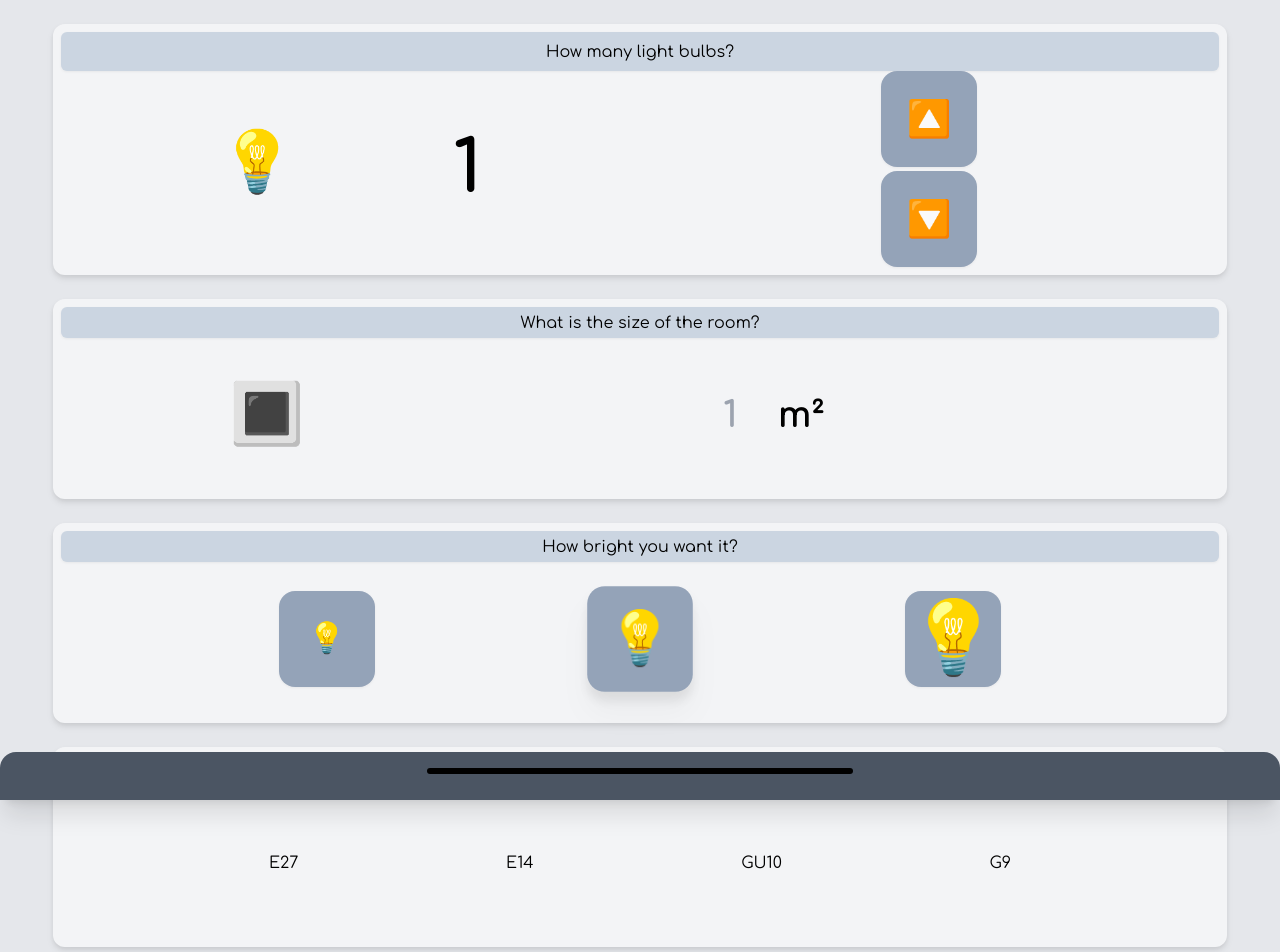
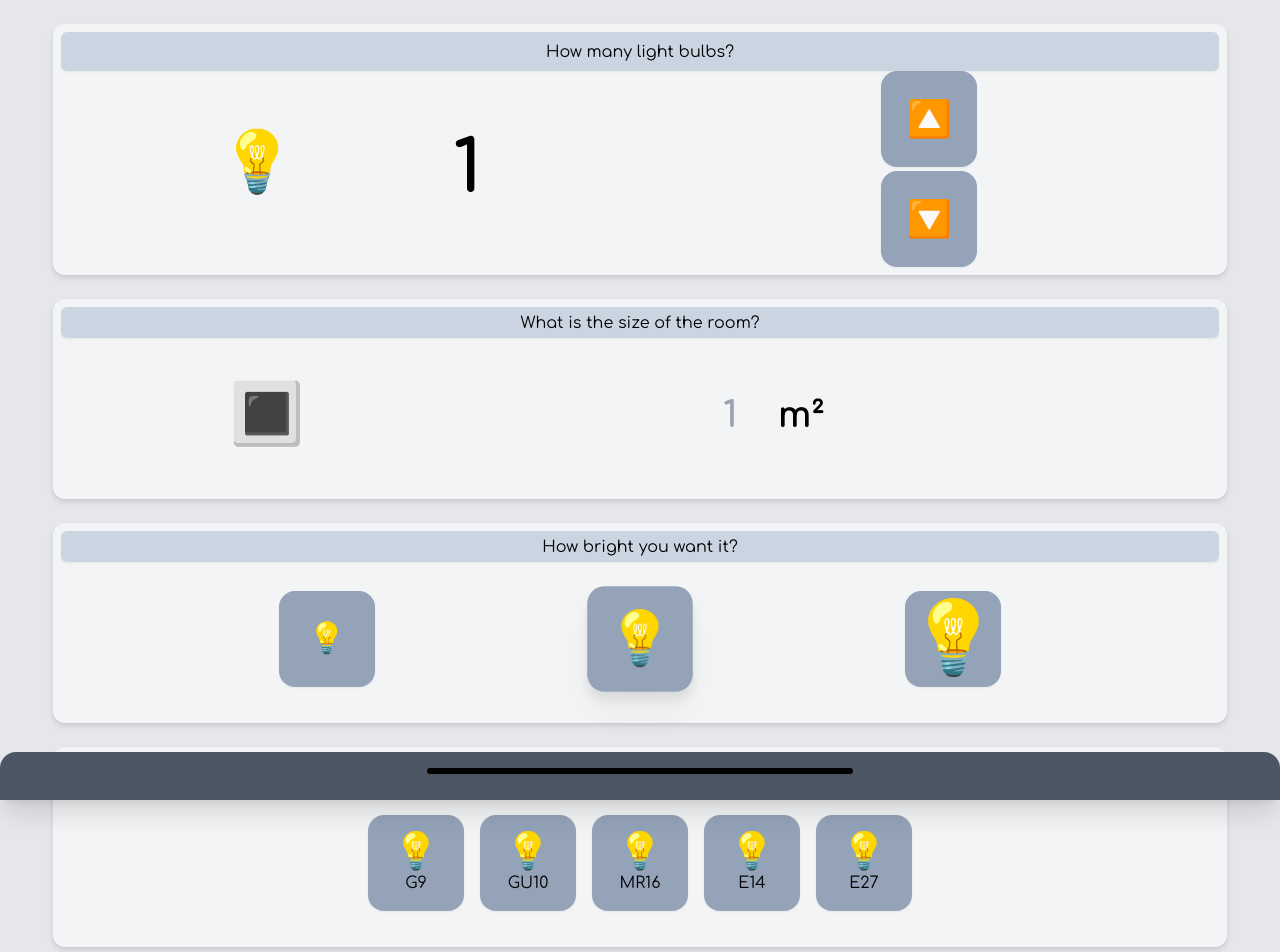
Before and after one commit to DevmianS/LightApp, a React (Vite) app: page / in a window 1280 px wide. Shown: the top 952 px of the page. Built offline with nearby package versions, Linux system fonts and the light colour scheme.

Commit message:
REACT - Finished BulbBase component logic

```diff
--- a/src/components/LumenCalc/BulbBase/BulbBase.tsx
+++ b/src/components/LumenCalc/BulbBase/BulbBase.tsx
@@ -1,13 +1,43 @@
+import { FC, useState } from 'react';
+import { bulbBase } from '../../../types/types';
+import ButtonPrimary from '../../UI/ButtonPrimary';
 import Panel from '../../UI/Panel';
 
-const BulbBase = () => {
+interface Props {
+  stateData: {
+    bulbBase: bulbBase;
+    setBulbBase: React.Dispatch<React.SetStateAction<bulbBase>>;
+  };
+}
+const BulbBase: FC<Props> = ({ stateData: { bulbBase, setBulbBase } }) => {
+  const [selected, setSelected] = useState<bulbBase>();
+  const bulbBases = ['G9', 'GU10', 'MR16', 'E14', 'E27'];
+  const bulbBaseHandler = (base: bulbBase) => {
+    setSelected(base);
+    setBulbBase(base);
+  };
+
+  const renderButtons = () => {
+    return bulbBases.map(base => {
+      return (
+        <ButtonPrimary
+          key={base}
+          id={base}
+          className='flex flex-col items-center justify-center'
+          onClick={bulbBaseHandler}
+          selected={selected === base}
+        >
+          <span className='text-4xl'>💡</span>
+          <span>{base}</span>
+        </ButtonPrimary>
+      );
+    });
+  };
+
   return (
     <Panel title='Which light bulb base type?'>
-      <div className='flex w-full justify-evenly'>
-        <p>E27</p>
-        <p>E14</p>
-        <p>GU10</p>
-        <p>G9</p>
+      <div className='flex h-full items-center gap-4 overflow-x-auto px-2'>
+        {renderButtons()}
       </div>
     </Panel>
   );
--- a/src/components/LumenCalc/BulbCounter/BulbCounter.tsx
+++ b/src/components/LumenCalc/BulbCounter/BulbCounter.tsx
@@ -1,6 +1,5 @@
 import { FC } from 'react';
 import ButtonPrimary from '../../UI/ButtonPrimary';
-// import { bulbsCountTypes } from '../../../types/types';
 import Panel from '../../UI/Panel';
 
 interface Props {
--- a/src/components/LumenCalc/LampType/LampType.tsx
+++ b/src/components/LumenCalc/LampType/LampType.tsx
@@ -3,11 +3,9 @@ import Panel from '../../UI/Panel';
 const LampType = () => {
   return (
     <Panel title='Lamp type?'>
-      {/* <div className='flex h-full w-full items-center justify-evenly'> */}
-      <span>Z</span>
-      <span>K</span>
-      <span>O</span>
-      {/* </div> */}
+      <div>Z</div>
+      <div>K</div>
+      <div>O</div>
     </Panel>
   );
 };
--- a/src/components/LumenCalc/LightTemp/LightTemp.tsx
+++ b/src/components/LumenCalc/LightTemp/LightTemp.tsx
@@ -27,7 +27,7 @@ const LightTemp: FC<Props> = ({ stateData: { colorTemp, setColorTemp } }) => {
           id={temp}
           onClick={colorTempHandler}
           selected={selected === temp}
-          selectedStyle='shadow-inner  backdrop-blur-lg font-bold'
+          selectedStyle='shadow-inner  backdrop-blur-lg font-bold text-xl'
           className='h-full w-1/5 bg-transparent shadow-slate-600'
         >
           {temp}
--- a/src/components/LumenCalc/LumenCalc.tsx
+++ b/src/components/LumenCalc/LumenCalc.tsx
@@ -7,13 +7,14 @@ import BrightnessSelector from './BrightnessSelector/BrightnessSelector';
 import LampType from './LampType/LampType';
 import LightTemp from './LightTemp/LightTemp';
 
-import { brightnessLevel, colorTemp } from '../../types/types';
+import { brightnessLevel, bulbBase, colorTemp } from '../../types/types';
 const LumenCalc = () => {
   const [bulbCount, setBulbCount] = useState(1);
   const [sqMeters, setSqMeters] = useState(1);
   const [brightnessLevel, setBrightnessLevel] =
     useState<brightnessLevel>('medium');
   const [colorTemp, setColorTemp] = useState<colorTemp>('4000K');
+  const [bulbBase, setBulbBase] = useState<bulbBase>('E27');
 
   useEffect(() => {
     console.log(colorTemp, brightnessLevel);
@@ -27,7 +28,7 @@ const LumenCalc = () => {
         <BrightnessSelector
           stateData={{ brightnessLevel, setBrightnessLevel }}
         />
-        <BulbBase />
+        <BulbBase stateData={{ bulbBase, setBulbBase }} />
         <LampType />
         <LightTemp stateData={{ colorTemp, setColorTemp }} />
       </div>
--- a/src/components/UI/ButtonPrimary.tsx
+++ b/src/components/UI/ButtonPrimary.tsx
@@ -6,7 +6,7 @@ interface Props {
   selected?: boolean;
   className?: string;
   id?: string;
-  children: string;
+  children: any;
   selectedStyle?: string;
 }
 const ButtonPrimary: FC<Props> = ({
--- a/src/types/types.ts
+++ b/src/types/types.ts
@@ -1,3 +1,5 @@
 export type brightnessLevel = 'low' | 'medium' | 'high';
 
 export type colorTemp = '1800K' | '2900K' | '4000K' | '6000K' | '6500K';
+
+export type bulbBase = 'G9' | 'GU10' | 'MR16' | 'E14' | 'E27';
```
